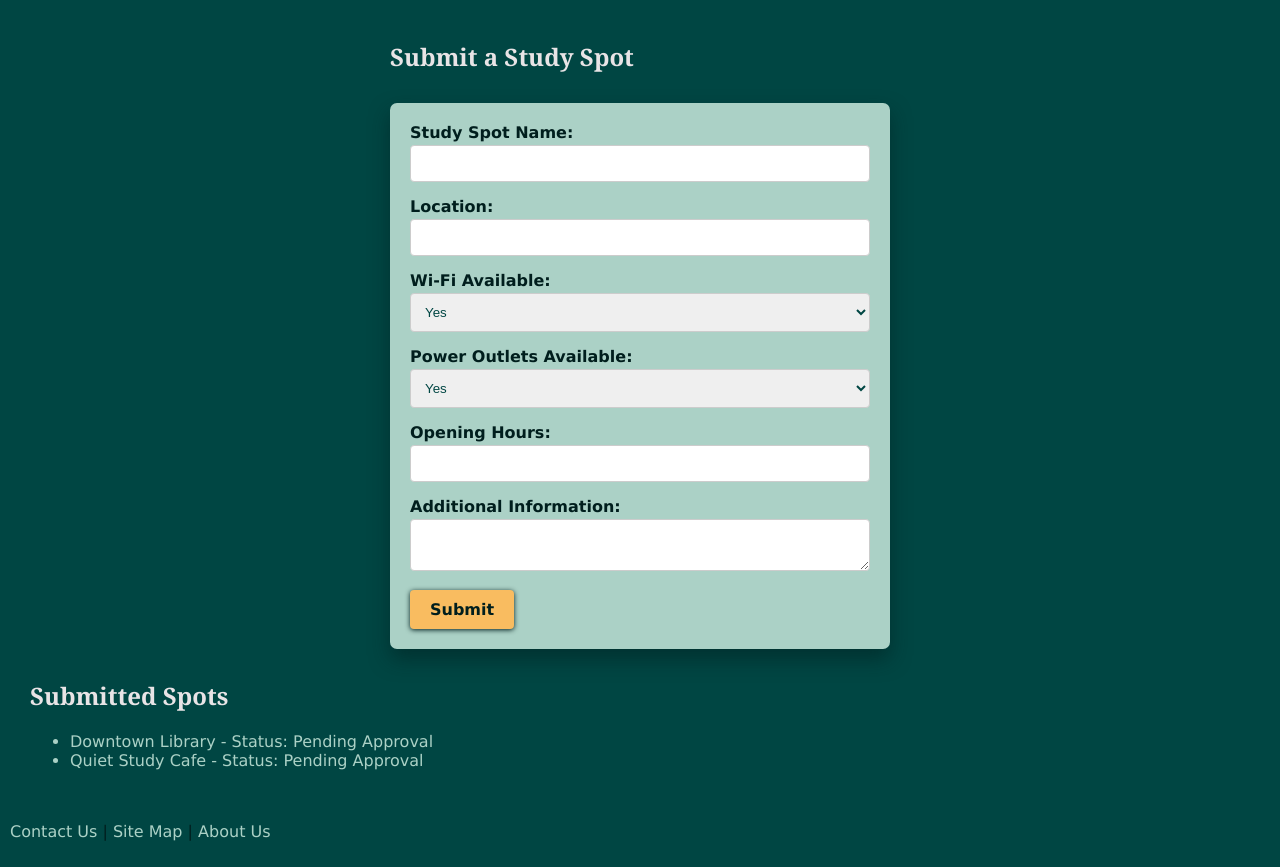
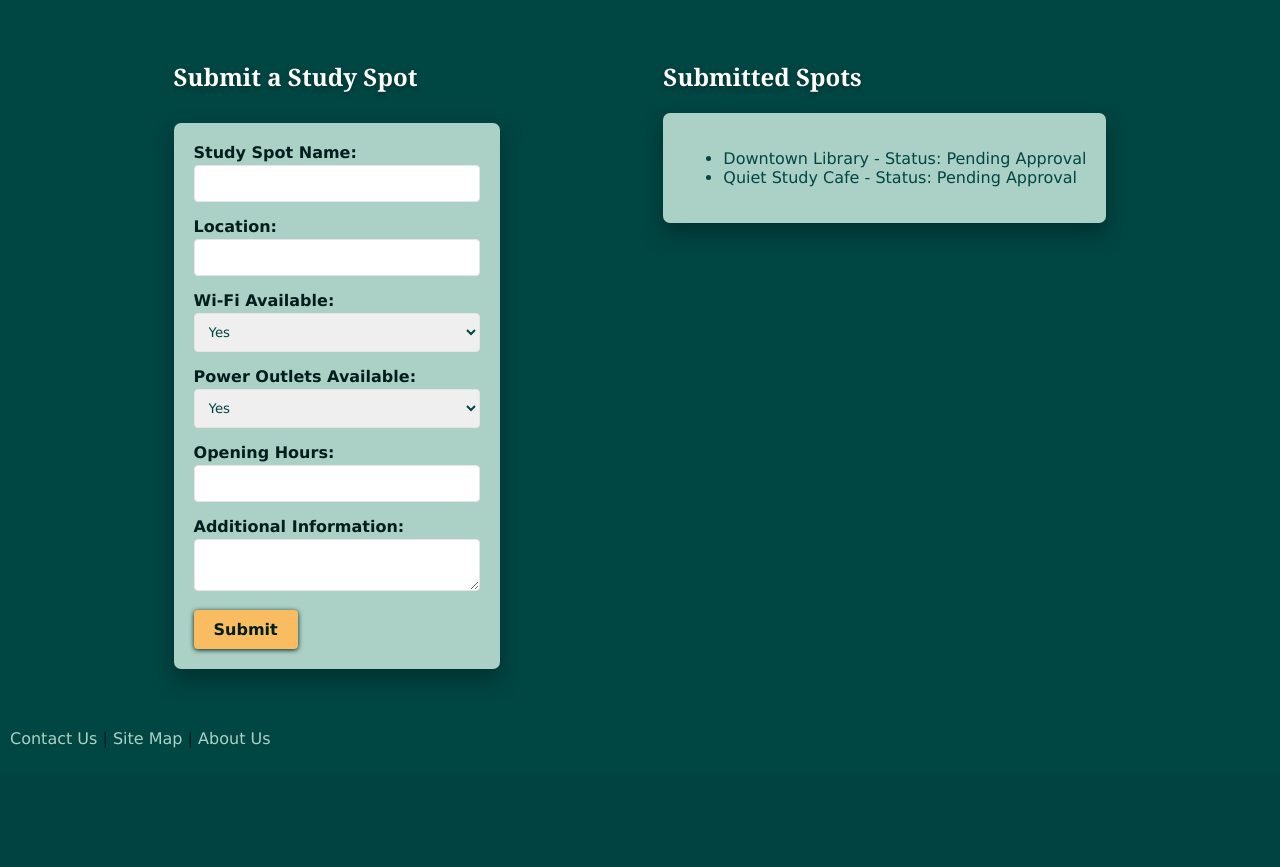
Before and after one commit to JaclynW/StudySpaceFinder, a PHP site: page /collaboratorDashboard.html in a window 1280 px wide. Shown: the part 134-1001 px from the top of the page. After the commit the page ends 882 px from the top, so only its background shows below. Run offline with PHP 8.4, Linux system fonts and the light colour scheme.

Commit message:
Edited login, register, dashboards CSS & HTML

```diff
--- a/adminDashboard.html
+++ b/adminDashboard.html
@@ -37,7 +37,7 @@
                 <p>Spot Name: Quiet Study Cafe</p>
                 <p>Location: Downtown</p>
                 <!-- More spot details here -->
-                <button onclick="editSpot()">Edit</button>
+                <button class = "editBtn" onclick="editSpot()">Edit</button>
                 <button class="approveBtn" data-spot-id="1">Approve</button>
             </li>
             <!-- Repeat for each pending spot -->
--- a/collaboratorDashboard.html
+++ b/collaboratorDashboard.html
@@ -23,13 +23,13 @@
             </div>
             <div id="error-message" style="color: red; display: none;">Please enter a valid ZIP code.</div>
         </form>
+    </nav>
 
-    </nav>
     <header>
         <h1>Collaborator Dashboard</h1>
     </header>
 
-    <div>
+    <div id = "collab-container">
         <section id="submitListing">
             <h2 class="collab-h2">Submit a Study Spot</h2>
             <form id="studySpotForm" method="post">
@@ -68,12 +68,14 @@
 
         <section id="submittedListings">
             <h2 class="collab-h2">Submitted Spots</h2>
+            <div id="submissions-list">
                 <ul>
                     <!-- Dynamically loaded submitted listings and their status -->
                     <li>
                         Quiet Study Cafe - <strong>Status: Pending Approval</strong>
                     </li>
                 </ul>
+            </div>
         </section>
     </div>
 
--- a/css/collaboratorDashboard.css
+++ b/css/collaboratorDashboard.css
@@ -13,36 +13,36 @@ header {
 }
 
 h1 {
-    color: #e8e4e6;
+    color: #fffffe;
 }
 
 .collab-h2 {
-    color: #e8e4e6;
+    color: #fffffe;
+    text-shadow: 0px 2px 5px #001e1d80;
 }
 
 li {
-    color: #abd1c6;
+    color: #004643;
 }
 
 #submissionForm {
-    padding: 0px 20px 20px 20px; /* Top, Right, Bottom, Left padding */
     margin: 10px 0; /* Margin above and below the section */
-    background-color: #abd1c6;;
+    background-color: #abd1c6;
     border-radius: 7px;
     padding: 20px;
     box-shadow: 0 10px 20px #001e1d80;
 }
 
 #submitListing {
-    padding: 0px 30px 0px 30px; /* Top, Right, Bottom, Left padding */
-    margin: 10px 0; /* Margin above and below the section */
-    max-width: 500px;
-    margin: auto;
+    max-width: 600px;
 }
 
-#submittedListings {
-    padding: 0px 20px 20px 20px; /* Top, Right, Bottom, Left padding */
-    border-radius: 7px; /* Rounded corners */
+#submissions-list {
+    margin: 10px 0; /* Margin above and below the section */
+    background-color: #abd1c6;
+    border-radius: 7px;
+    padding: 20px;
+    box-shadow: 0 10px 20px #001e1d80;
 }
 
 form {
@@ -59,11 +59,12 @@ label {
 input[type="text"], select, textarea {
     width: 100%;
     padding: 10px;
-    border: 1px solid #ccc;
+    border: 1px solid #e8e4e6;
     border-radius: 4px;
     box-sizing: border-box;
     margin-bottom: 15px;
     color: #004643;
+    font-family: 'Verdana';
 }
 
 textarea {
@@ -88,5 +89,14 @@ button[type="submit"] {
 
 button[type="submit"]:hover {
     background-color:#e16162;
+    color: #fffffe;
+    text-shadow: 0px 2px 5px #001e1d80;
     opacity: 0.8;
 }
+
+#collab-container {
+    display: flex;
+    flex-direction:row;
+    justify-content: space-evenly;
+    margin-bottom: 50px;
+}
--- a/css/style.css
+++ b/css/style.css
@@ -127,6 +127,15 @@ body {
 
 .button:hover {
     transform: scale(1.05);
+    background-color:#e16162;
+    opacity: 0.8;
+    color:#fffffe;
+}
+
+button:hover {
+    background-color:#e16162;
+    opacity: 0.8;
+    color:#fffffe;
 }
 
 .label-text{
@@ -321,8 +330,10 @@ footer a:hover {
 }
 
 #combined-filters-form button:hover {
+    text-shadow: 0px 1px 2px #001e1d80;
     background-color:#e16162;
     opacity: 0.8;
+    color:#fffffe;
 }
 
 /* ============================= LOGIN PAGE CSS ============================= */
@@ -347,6 +358,9 @@ footer a:hover {
 
 .loginButton:hover {
     background-color:#e16162;
+    text-shadow: 0px 1px 2px #001e1d80;
+    opacity: 0.8;
+    color:#fffffe;
 }
 
 #login-h1 {
@@ -394,6 +408,9 @@ label.label-text {
 
 .registerButton:hover {
     background-color:#e16162;
+    text-shadow: 0px 1px 2px #001e1d80;
+    opacity: 0.8;
+    color:#fffffe;
 }
 
 /* ============================= ABOUT US PAGE CSS ============================= */
--- a/login.html
+++ b/login.html
@@ -21,7 +21,7 @@
                 <label class="label-text" for="login">Username</label><br />
                 <input type="text" id="Username" name="username" required><br><br>
                 <label class="label-text" for="password">Password</label><br />
-                <input type="password" id="password" name="password" required><br />
+                <input type="password" id="password" name="password" required><br /><br>
                 <button class="loginButton" type="submit">Login</button>
             </form><br><br>
             <p id = "login-p">If you don't have an account, you can easily register one!</p>
--- a/register.html
+++ b/register.html
@@ -19,11 +19,11 @@
             <p id = "login-p">Create an account to find and save your study spots.</p>
             <form id="registration-form">
                 <label class="label-text" for="login">Username</label><br />
-                <input type="text" id="Username" name="username" required><br>
+                <input type="text" id="Username" name="username" required><br><br>
                 <label class="label-text" for="email">Email</label><br />
-                <input type="email" id="Email" name="email" required><br>
+                <input type="email" id="Email" name="email" required><br><br>
                 <label class="label-text" for="password">Password</label><br />
-                <input type="password" id="password" name="password" required><br />
+                <input type="password" id="password" name="password" required><br /><br>
                 <button class="registerButton" type="submit">Register</button>
             </form><br><br>
             <p id = "login-p">If you already have an account, log in here!</p>
```
Also changed, not shown: css/adminDashboard.css (+8 -2 lines). Lines whose indentation alone changed are shown as unchanged.
